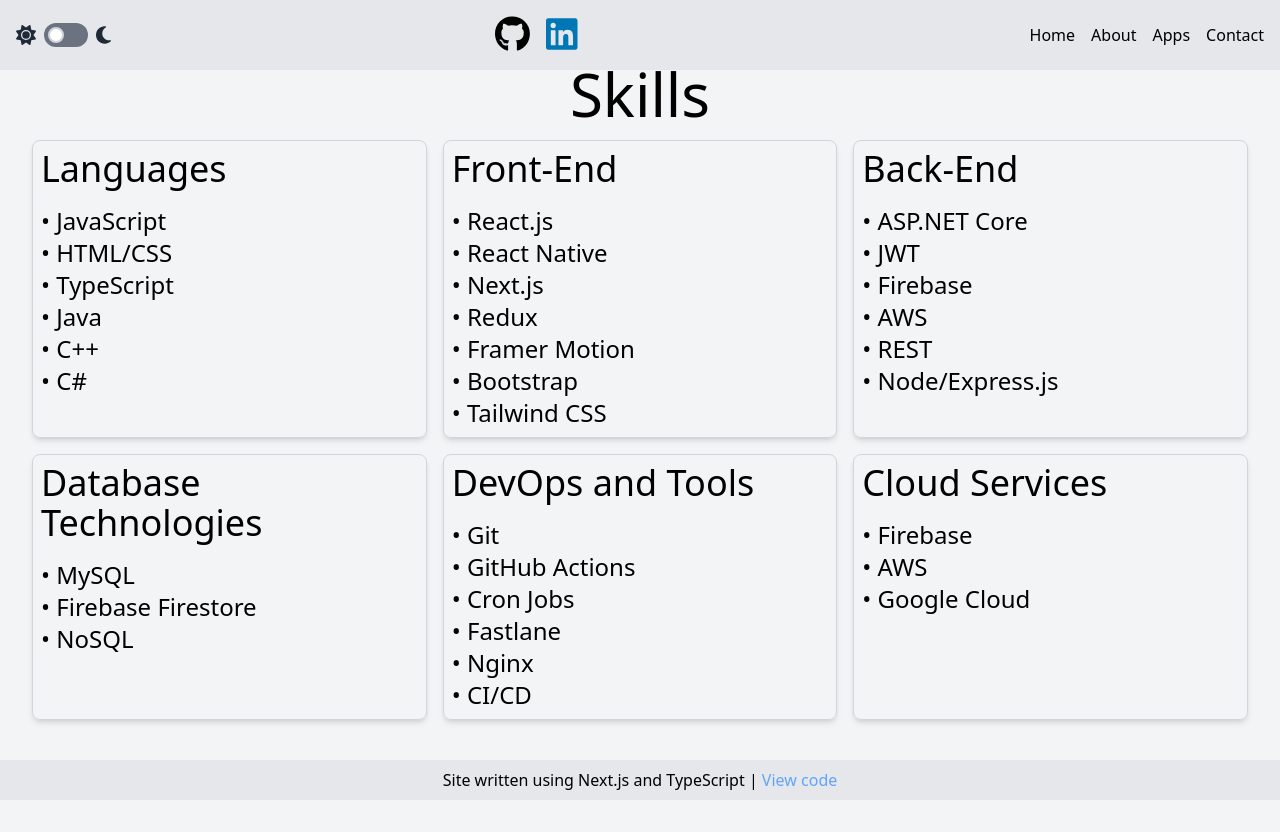
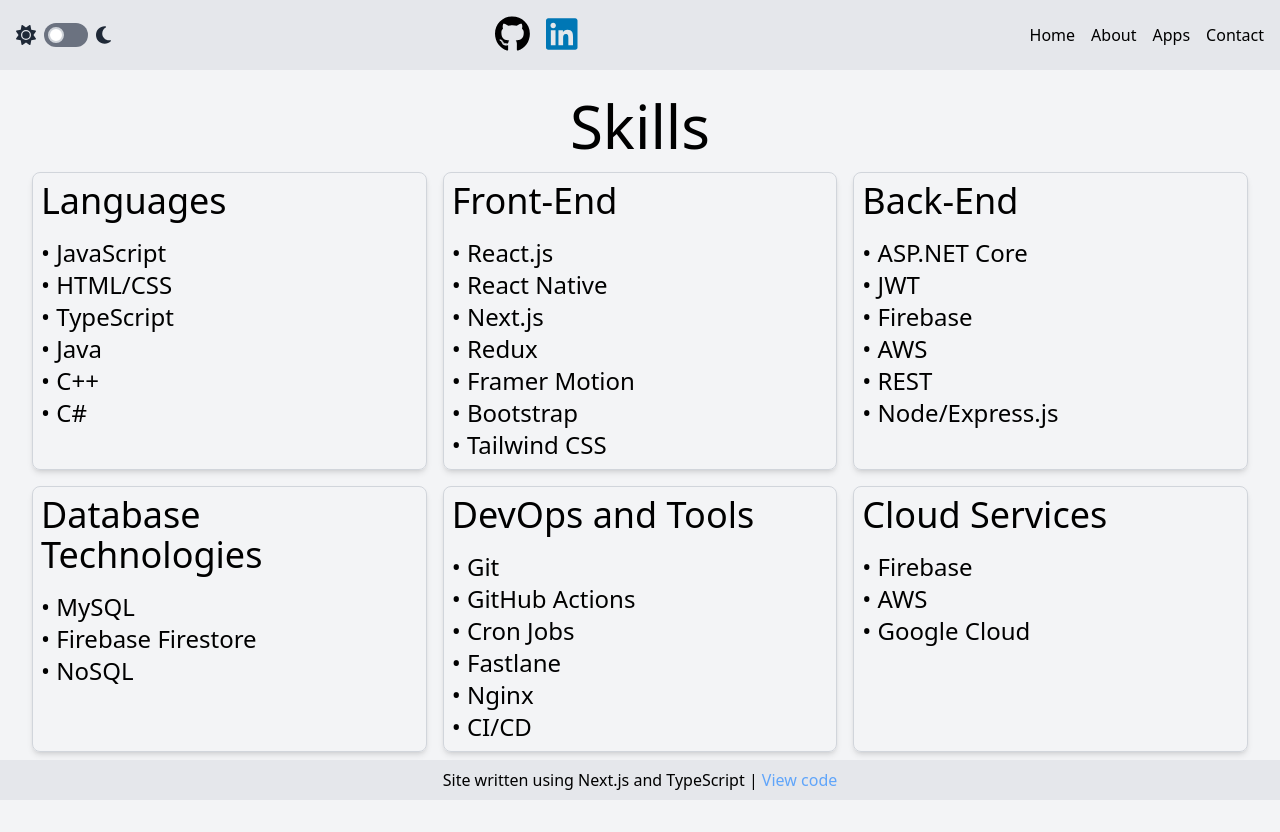
Before and after one commit to neilmccaffrey/Personal-site, a Next.js app: page /about in a window 1280 px wide. Built offline with nearby package versions, Linux system fonts and the light colour scheme.

Commit message:
margin top on about page

```diff
--- a/app/about/page.tsx
+++ b/app/about/page.tsx
@@ -18,7 +18,7 @@
 
   return (
     <section className="flex flex-col justify-center items-center min-h-screen p-4 pb-16">
-      <h1 className="text-3xl md:text-6xl dark:text-white text-center mb-4 mt-16 md:mt-0">
+      <h1 className="text-3xl md:text-6xl dark:text-white text-center mb-4 mt-16">
         {text.split('').map((char, index) => (
           <span
             key={index}
```
